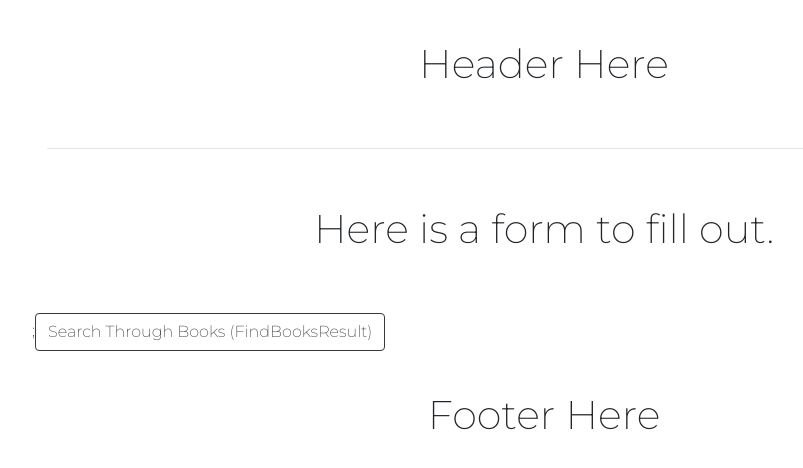
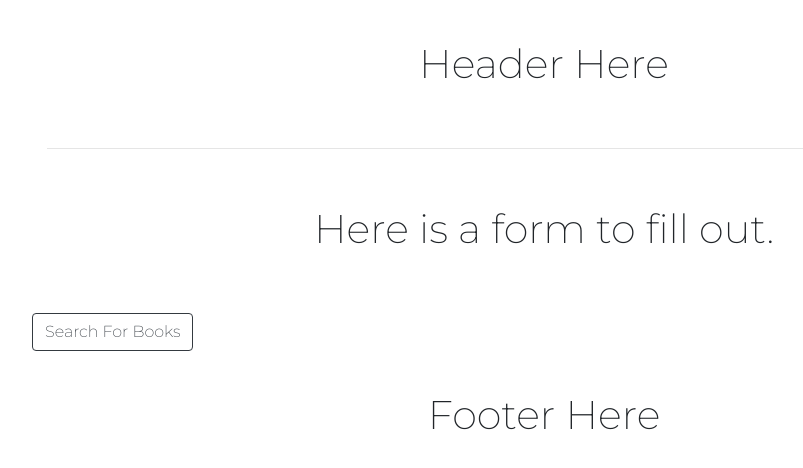
Before and after one commit to chloehellberg/SuggestItToMe, a React (Create React App) app: page / in a window 1280 px wide. Shown: the top 468 px of the page, without its empty margins (96-899 px from the left). Built offline with nearby package versions, Linux system fonts and the light colour scheme; no server answers; a web font is replaced by a local one.

Commit message:
General cleanup.

```diff
--- a/src/components/FindBooksControl.js
+++ b/src/components/FindBooksControl.js
@@ -7,6 +7,9 @@ import PropTypes from 'prop-types';
 import * as a from './../actions';
 
 class FindBooksControl extends React.Component {
+  constructor(props) {
+    super(props);
+  }
 
   handleClick = () => {
     console.log("Handle Click Reached");
@@ -26,15 +29,15 @@ class FindBooksControl extends React.Component {
     let currentlyVisibleState = null;
     let buttonText = null;
     if (this.props.bookResultsShowing) {
-      currentlyVisibleState = <FindBooksResult callApi={this.props.findBooksResult} books={this.props.books} />
-      buttonText = "Return to Find Books Form"
+      currentlyVisibleState = <FindBooksResult books={this.props.books}/>
+      buttonText = "Return to Find Books Form";
     } else {
       currentlyVisibleState = <FindBooksForm />
-      buttonText = "Search Through Books (FindBooksResult)"
+      buttonText = "Search For Books";
     }
     return (
       <React.Fragment>
-        {currentlyVisibleState};
+        {currentlyVisibleState}
         <button className="btn btn-outline-dark" onClick={this.handleClick}>{buttonText}</button>
       </React.Fragment>
     );
--- a/src/components/FindBooksForm.js
+++ b/src/components/FindBooksForm.js
@@ -1,13 +1,12 @@
 import React from "react";
-import { v4 } from "uuid";
-import PropTypes from 'prop-types';
+
 
 function FindBooksForm(props){
   return(
     <React.Fragment>
       <h1>Here is a form to fill out.</h1>
     </React.Fragment>
-  );
+  )
 }
 
 export default FindBooksForm;
--- a/src/components/FindBooksResult.js
+++ b/src/components/FindBooksResult.js
@@ -1,7 +1,7 @@
 import React from "react";
-import Books from "./Books";
+// import Books from "./Books";
 import PropTypes from "prop-types"
-import { useState } from 'react';
+// import { useState } from 'react';
 
 function FindBooksResult(props) {
 
@@ -18,7 +18,7 @@ function FindBooksResult(props) {
           <div key={index} className="flip-card">
             <div className="flip-card-inner">
               <div className="flip-card-front">
-                <img className="dogPic" src={books.volumeInfo.imageLinks.smallThumbnail} alt="picture" />
+                <img className="dogPic" src={books.volumeInfo.imageLinks.smallThumbnail} alt="googleAPIImage" />
               </div>
               <li>
                 <div className="flip-card-back">
```
Also changed, not shown: src/components/App.js (+1 -15 lines).
